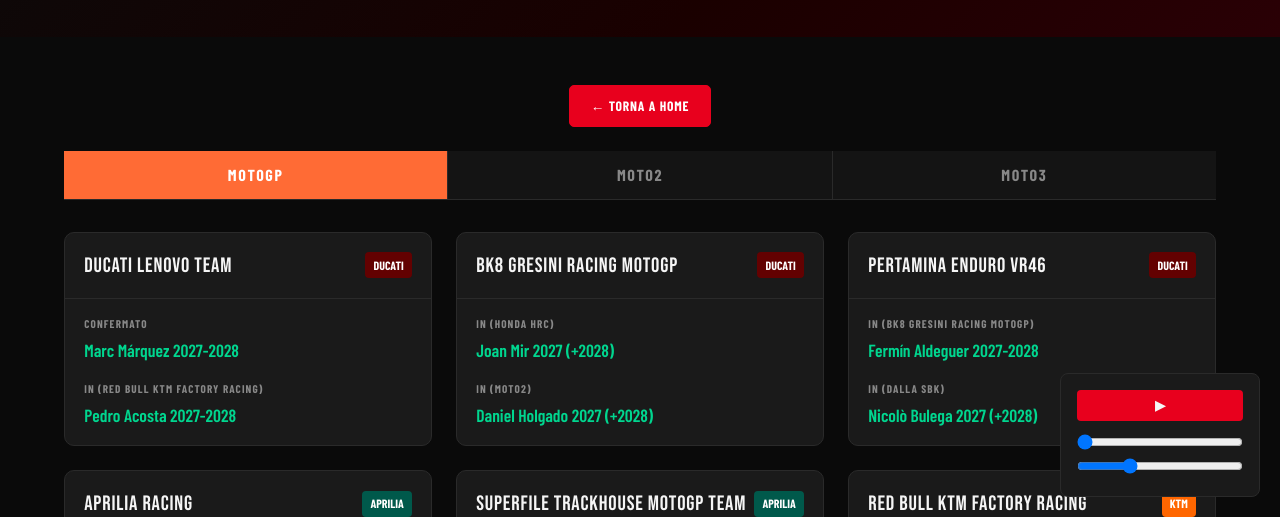
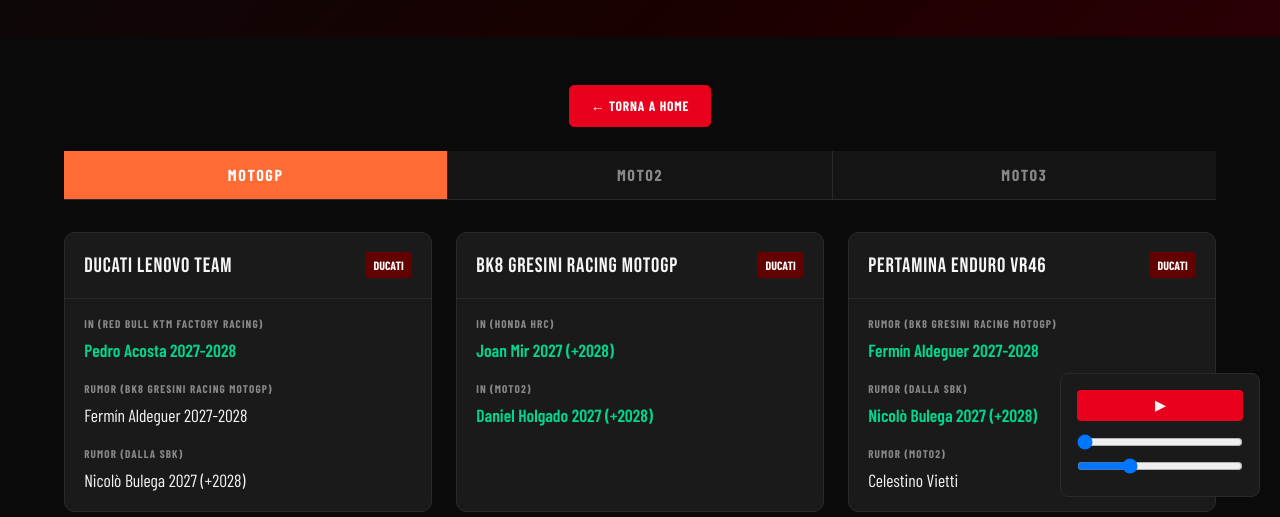
Before and after one commit to paggiI/moto2026, a plain HTML site: page mercato.html in a window 1280 px wide. Shown: the part 283-800 px from the top of the page. Drawn offline with nearby package versions, Linux system fonts and the light colour scheme.

Commit message:
Venerdi Valencia

```diff
--- a/mercato.html
+++ b/mercato.html
@@ -464,8 +464,11 @@
       <div class="team-card">
         <div class="team-header"><div class="team-name">Ducati Lenovo Team</div><div class="team-moto moto-ducati">Ducati</div></div>
         <div class="team-body">
-          <div class="rider-move"><div class="move-label">Confermato</div><div class="rider-name move-in">Marc Márquez 2027-2028</div></div>
+          <!--<div class="rider-move"><div class="move-label">Confermato</div><div class="rider-name move-in">Marc Márquez 2027-2028</div></div>-->
           <div class="rider-move"><div class="move-label">In (Red Bull KTM Factory Racing)</div><div class="rider-name move-in">Pedro Acosta 2027-2028</div></div>
+          <div class="rider-move"><div class="move-label">Rumor (BK8 Gresini Racing MotoGP)</div><div class="rider-name move">Fermín Aldeguer 2027-2028</div></div>
+          <div class="rider-move"><div class="move-label">Rumor (Dalla SBK)</div><div class="rider-name move">Nicolò Bulega 2027 (+2028)</div></div>
+
         </div>
       </div>
       <!-- Gresini -->
@@ -480,8 +483,9 @@
       <div class="team-card">
         <div class="team-header"><div class="team-name">Pertamina Enduro VR46</div><div class="team-moto moto-ducati">Ducati</div></div>
         <div class="team-body">
-          <div class="rider-move"><div class="move-label">In (BK8 Gresini Racing MotoGP)</div><div class="rider-name move-in">Fermín Aldeguer 2027-2028</div></div>
-          <div class="rider-move"><div class="move-label">In (Dalla SBK)</div><div class="rider-name move-in">Nicolò Bulega 2027 (+2028)</div></div>
+          <div class="rider-move"><div class="move-label">Rumor (BK8 Gresini Racing MotoGP)</div><div class="rider-name move-in">Fermín Aldeguer 2027-2028</div></div>
+          <div class="rider-move"><div class="move-label">Rumor (Dalla SBK)</div><div class="rider-name move-in">Nicolò Bulega 2027 (+2028)</div></div>
+          <div class="rider-move"><div class="move-label">Rumor (Moto2)</div><div class="rider-name move">Celestino Vietti</div></div>
         </div>
       </div>
       <!-- Aprilia -->
```
